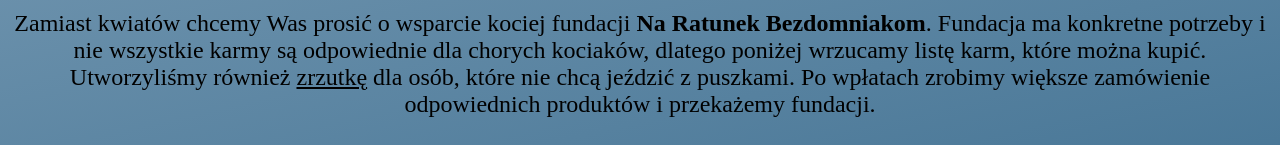
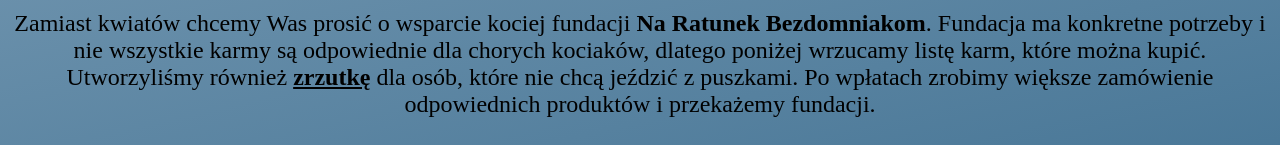
Before and after one commit to WlaBea/wedding-page, a plain HTML site: page index.html in a window 1280 px wide. Shown: the part 5494-5639 px from the top of the page. Drawn offline with Linux system fonts and the light colour scheme; a web font is replaced by a local one.

Commit message:
change desktop version

```diff
--- a/css/style.css
+++ b/css/style.css
@@ -137,7 +137,7 @@ section {
 /*--------MEDIA---------*/
 @media screen and (min-width: 900px) {
     html {
-        scroll-padding-top: 30%;
+        scroll-padding-top: 37%;
     }
 
     body {
--- a/index.html
+++ b/index.html
@@ -105,7 +105,7 @@
                 <p>Zamiast kwiatów chcemy Was prosić o wsparcie kociej fundacji <b>Na Ratunek Bezdomniakom</b>.
                 Fundacja ma konkretne potrzeby i nie wszystkie karmy są odpowiednie dla chorych kociaków,
                 dlatego poniżej wrzucamy listę karm, które można kupić.
-                Utworzyliśmy również <a href="https://zrzutka.pl/ryfpr2">zrzutkę</a> dla osób, które nie chcą jeździć z puszkami.
+                Utworzyliśmy również <b><a href="https://zrzutka.pl/ryfpr2">zrzutkę</a></b> dla osób, które nie chcą jeździć z puszkami.
                 Po wpłatach zrobimy większe zamówienie odpowiednich produktów i przekażemy fundacji.
             </p>
                 <ul>
```
